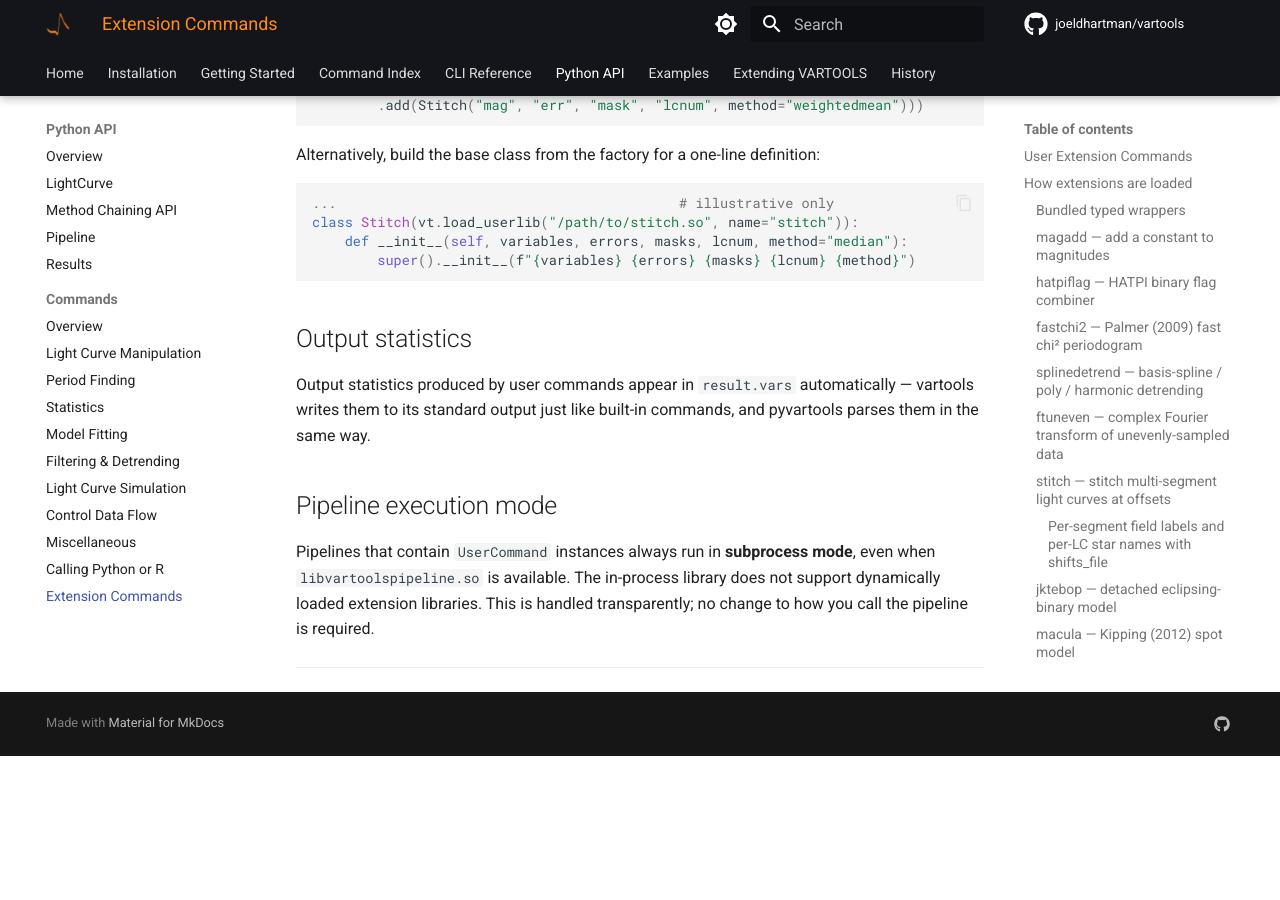
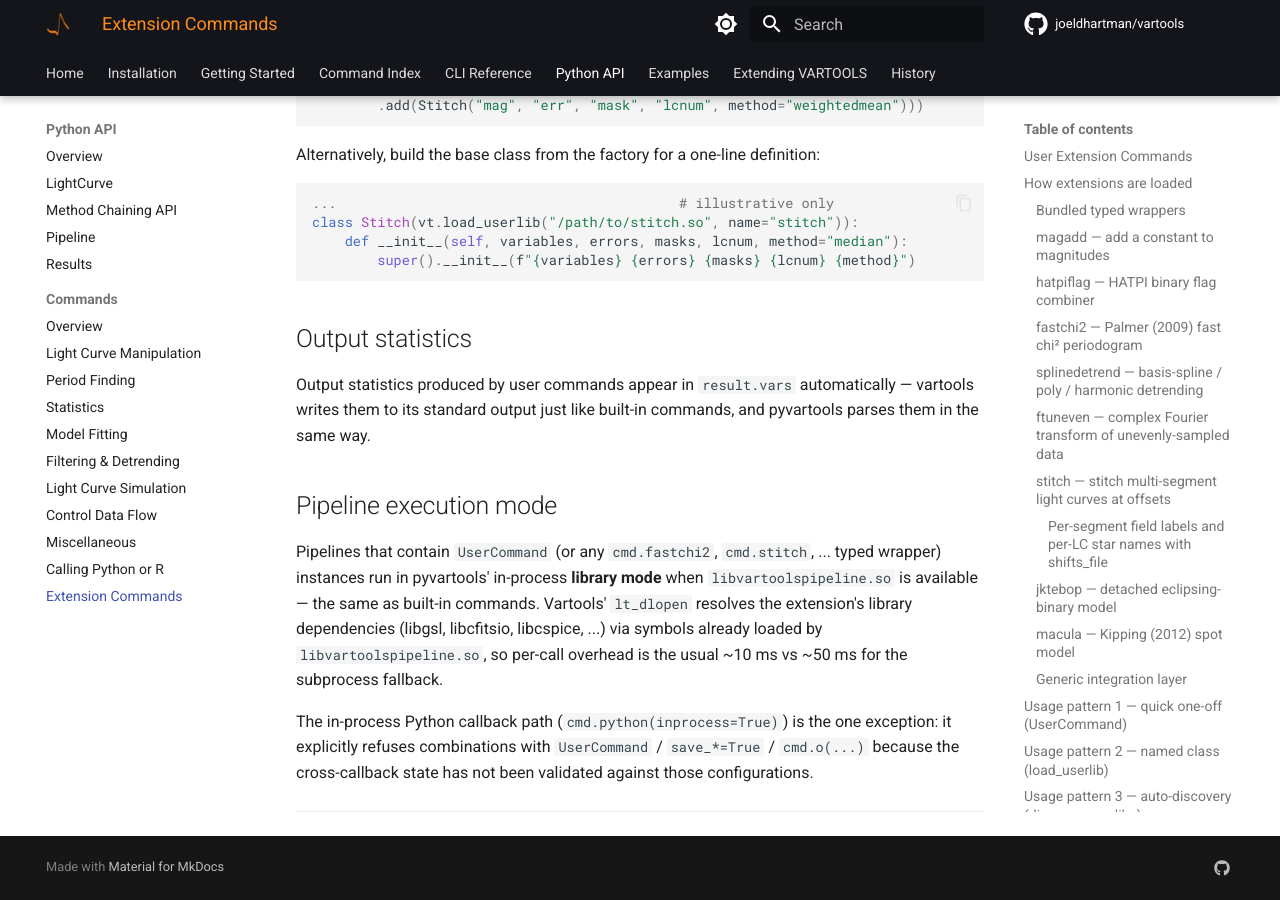
Before and after one commit to joeldhartman/vartools-site, an MkDocs documentation site: the page built from docs/python/commands/extensions.md, in a window 1280 px wide and 900 px high, scrolled down 28033 px. Built offline with MkDocs 1.6.1 and Material for MkDocs 9.7.7, drawn with Linux system fonts in a browser that asks for light colours; comment, search, counter and statistics services are not loaded; the version menu is left out; before the commit the page ends 28789 px from its top, so only the background shows below that.

Commit message:
Docs: UserCommand / userlib extensions now run in library mode
Follow-up to vartools r5518.  The "Pipeline execution mode" section
of the extensions docs claimed UserCommand instances always force
subprocess mode -- that became stale when r5518 made user .so files
loadable in-process via the new RTLD_GLOBAL libvartoolspipeline
load.  Updated to describe the actual behaviour (library mode with
~10 ms per-call cost vs ~50 ms subprocess) and noted that
cmd.python(inprocess=True) keeps a stricter obstacle list.

🤖 Generated with [Claude Code](https://claude.com/claude-code)

Co-Authored-By: Claude Opus 4.7 (1M context) <noreply@anthropic.com>

```diff
--- a/docs/python/commands/extensions.md
+++ b/docs/python/commands/extensions.md
@@ -1013,6 +1013,8 @@ Output statistics produced by user commands appear in `result.vars` automaticall
 
 ## Pipeline execution mode
 
-Pipelines that contain `UserCommand` instances always run in **subprocess mode**, even when `libvartoolspipeline.so` is available. The in-process library does not support dynamically loaded extension libraries. This is handled transparently; no change to how you call the pipeline is required.
+Pipelines that contain `UserCommand` (or any `cmd.fastchi2`, `cmd.stitch`, ... typed wrapper) instances run in pyvartools' in-process **library mode** when `libvartoolspipeline.so` is available — the same as built-in commands. Vartools' `lt_dlopen` resolves the extension's library dependencies (libgsl, libcfitsio, libcspice, ...) via symbols already loaded by `libvartoolspipeline.so`, so per-call overhead is the usual ~10 ms vs ~50 ms for the subprocess fallback.
+
+The in-process Python callback path (`cmd.python(inprocess=True)`) is the one exception: it explicitly refuses combinations with `UserCommand` / `save_*=True` / `cmd.o(...)` because the cross-callback state has not been validated against those configurations.
 
 ---
```
